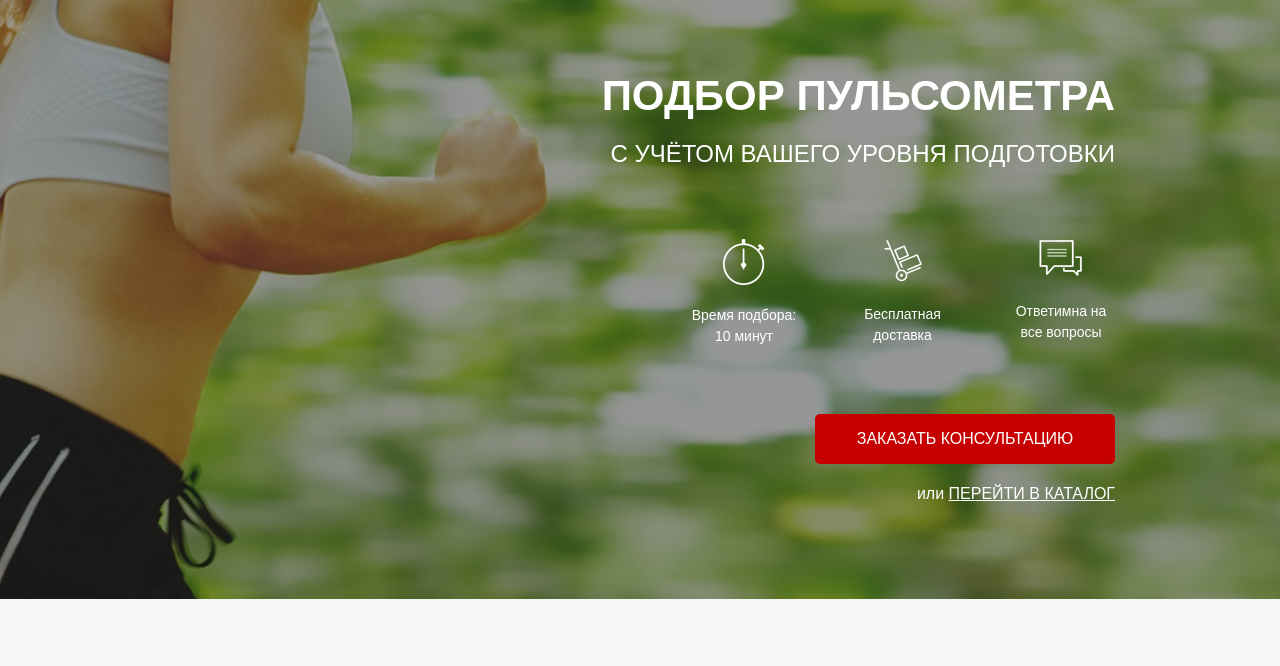
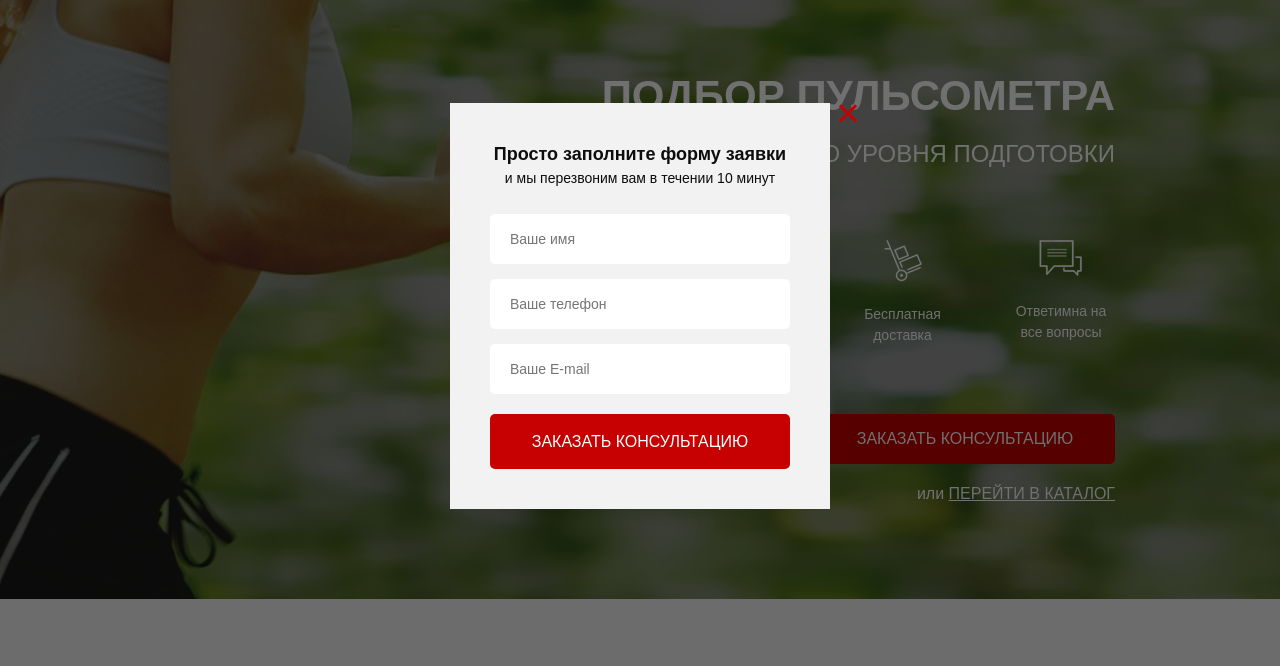
Before and after one commit to usman-kupalov/pulse, a website: page src/index.html in a window 1280 px wide. Both pictures are taken after a click on the button "ЗАКАЗАТЬ ЗВОНОК". Shown: the part 94-760 px from the top of the page. Drawn offline with nearby package versions, Linux system fonts and the light colour scheme; a web font is replaced by a local one.

Commit message:
feat: add modals

```diff
--- a/src/index.html
+++ b/src/index.html
@@ -24,7 +24,7 @@
 
                 <div class="header_contact">
                     <a href="tel: +99 891 437 00 77" class="header_phone">+99 891 437 00 77</a>
-                    <button class="button">Заказать звонок</button>
+                    <button data-modal="consultation" class="button">Заказать звонок</button>
                 </div>
             </header>
 
@@ -47,7 +47,7 @@
                     </div>
                 </div>
 
-                <button class="button button_main">ЗАКАЗАТЬ КОНСУЛЬТАЦИЮ</button>
+                <button data-modal="consultation" class="button button_main">ЗАКАЗАТЬ КОНСУЛЬТАЦИЮ</button>
                 <div class="promo__link">
                     или
                     <a href="#">ПЕРЕЙТИ В КАТАЛОГ</a>
@@ -455,6 +455,40 @@
         </div>
     </footer>
 
+    <div class="overlay">
+        <div class="modal" id="consultation">
+            <div class="modal__close">&times;</div>
+            <div class="modal__subtitle">Просто заполните форму заявки</div>
+            <div class="modal__descr">и мы перезвоним вам в течении 10 минут</div>
+            <form action="#" class="feed-form feed-form_mt25">
+                <input name="name" required placeholder="Ваше имя" type="text">
+                <input name="phone" required placeholder="Ваше телефон" type="number">
+                <input name="email" required placeholder="Ваше E-mail" type="email">
+
+                <button class="button button_submit">Заказать консультацию</button>
+            </form>
+        </div>
+
+        <div class="modal" id="order">
+            <div class="modal__close">&times;</div>
+            <div class="modal__subtitle">Ваш заказ:</div>
+            <div class="modal__descr">Пульсометр Polar FT1</div>
+            <form action="#" class="feed-form feed-form_mt25">
+                <input name="name" required placeholder="Ваше имя" type="text">
+                <input name="phone" required placeholder="Ваше телефон" type="number">
+                <input name="email" required placeholder="Ваше E-mail" type="email">
+
+                <button class="button button_submit">Купить</button>
+            </form>
+        </div>
+
+        <div class="modal modal_mini" id="thanks">
+            <div class="modal__close">&times;</div>
+            <div class="modal__subtitle">Спасибо за вашу заявку!</div>
+            <div class="modal__descr">Наш менеджер свяжется с вами в ближайшее время</div>
+        </div>
+    </div>
+
     <script type="text/javascript" src="https://cdnjs.cloudflare.com/ajax/libs/jquery/1.11.0/jquery.min.js"></script>
     <script type="text/javascript" src="https://cdnjs.cloudflare.com/ajax/libs/jquery-migrate/1.2.1/jquery-migrate.min.js"></script>
     <script src="js/slick.min.js"></script>
--- a/src/js/script.js
+++ b/src/js/script.js
@@ -33,4 +33,19 @@
 
     toggleSide('.catalog-item__link');
     toggleSide('.catalog-item__back');
+
+    // Modal
+    $('[data-modal=consultation]').on('click', function() {
+        $('.overlay, #consultation').fadeIn('fast');
+    });
+    $('.modal__close').on('click', function() {
+        $('.overlay, #consultation, #thanks, #order').fadeOut('fast');
+    });
+
+    $('.button_mini').each(function(item) {
+        $(this).on('click', function() {
+            $('#order .modal__descr').text($('.catalog-item__subtitle').eq(item).text())
+            $('.overlay, #order').fadeIn('fast');
+        });
+    });
 });
--- a/src/sass/blocks/_forms.scss
+++ b/src/sass/blocks/_forms.scss
@@ -18,4 +18,7 @@
             margin-bottom: 20px;
         }
     }
+    &_mt25 {
+        margin-top: 25px;
+    }
 }
--- /dev/null
+++ b/src/sass/blocks/_modal.scss
@@ -0,0 +1,48 @@
+@use '../base/variables' as vars;
+.overlay {
+    display: none;
+    position: fixed;
+    width: 100%;
+    height: 100%;
+    top: 0;
+    background-color: rgba(0, 0, 0, .56);
+}
+
+.modal {
+    position: absolute;
+    top: 50%;
+    left: 50%;
+    transform: translate(-50%, -50%);
+    width: 380px;
+    min-height: 400px;
+    background-color: #f2f2f2;
+    padding: 38px 40px 40px 40px;
+    &__close {
+        position: absolute;
+        top: 0;
+        right: -30px;
+        font-size: 41px;
+        line-height: 21px;
+        color:  vars.$main_color;
+        cursor: pointer;
+    }
+    &__subtitle {
+        color: #0d0d0d;
+        font-size: 18px;
+        font-weight: 700;
+        text-align: center;
+    }
+    &__descr {
+        color: #0d0d0d;
+        font-size: 14px;
+        font-weight: 400;
+        text-align: center;
+    }
+    &_mini {
+        min-height: 140px;
+    }
+}
+
+#consultation, #order, #thanks {
+    display: none;
+}
--- a/src/sass/style.scss
+++ b/src/sass/style.scss
@@ -10,6 +10,7 @@
 @use 'blocks/catalog';
 @use 'blocks/feed';
 @use 'blocks/footer';
+@use 'blocks/modal';
 @import url('https://fonts.googleapis.com/css2?family=MuseoModerno:ital,wght@0,100..900;1,100..900&family=Roboto:ital,wght@0,300;0,400;0,500;0,700;1,300;1,500;1,700&display=swap');
 
 
```
Also changed, not shown: src/css/style.min.css.
